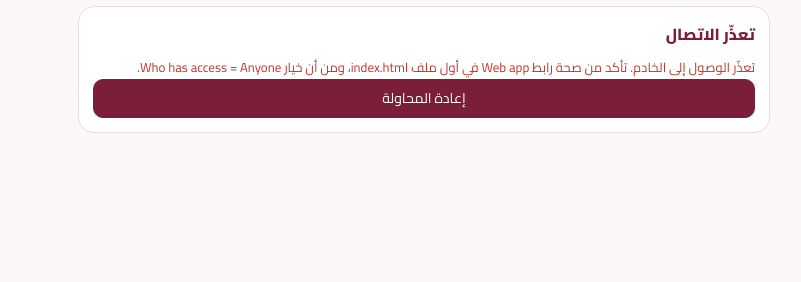
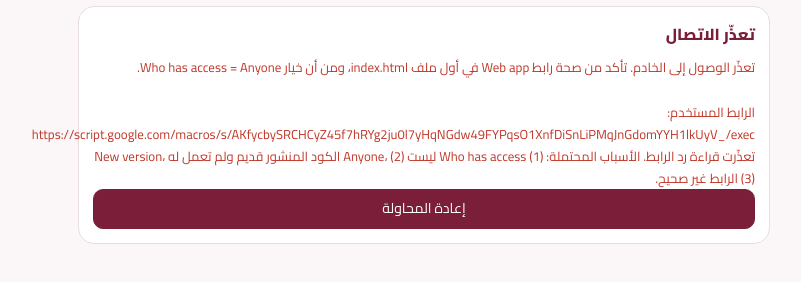
Before and after one commit to Belalnasreldin-lawfirm/Marketing, a plain HTML site: page index.html in a window 1280 px wide. Shown: the part 56-338 px from the top of the page, without its empty margins (216-1017 px from the left). Drawn offline with Linux system fonts and the light colour scheme; no server answers.

Commit message:
Add files via upload

```diff
--- a/index.html
+++ b/index.html
@@ -183,7 +183,7 @@ input[type=color]{width:46px;height:34px;padding:2px}
 <div id="bar" class="hide"><div class="in" id="barin"></div></div>
 <div id="t"></div>
 <script>
-const API_URL='https://script.google.com/macros/s/AKfycbxL96BG32T0v0z0822M7qkZ50Aqn6si8a75mYMpVqo/dev';
+const API_URL='https://script.google.com/macros/s/AKfycbySRCHCyZ45f7hRYg2ju0l7yHqNGdw49FYPqsO1XnfDiSnLiPMqJnGdomYYH1lkUyV_/exec';const BASE=API_URL.trim(),EXPECT='V7';
 const $=id=>document.getElementById(id),E=encodeURIComponent;
 const PN={li:'\u0644\u064a\u0646\u0643\u062f \u0625\u0646',fb:'\u0641\u064a\u0633\u0628\u0648\u0643',ig:'\u0625\u0646\u0633\u062a\u062c\u0631\u0627\u0645',tw:'\u062a\u0648\u064a\u062a\u0631 / X'},RN={chairman:'\u0631\u0626\u064a\u0633 \u0645\u062c\u0644\u0633 \u0627\u0644\u0625\u062f\u0627\u0631\u0629',manager:'\u0645\u062f\u064a\u0631\u0629 \u0627\u0644\u062a\u0633\u0648\u064a\u0642',officer:'\u0645\u0633\u0626\u0648\u0644 \u062a\u0633\u0648\u064a\u0642'};
 const el=(t,c,x)=>{const e=document.createElement(t);if(c)e.className=c;if(x!=null)e.textContent=x;return e};
@@ -194,8 +194,8 @@ let shareLink='',me=null,chans=[],team=[],tasks=[],logo='',logoImg=null,draftImg
 function api(fn,...args){
   const fail=m=>Promise.reject(new Error(m));
   const handle=r=>{if(r&&r.error){if(r.error==='AUTH'&&me){try{localStorage.removeItem('pg_tok')}catch(e){}location.reload()}throw new Error(r.error==='AUTH'?'\u0627\u0646\u062a\u0647\u062a \u0627\u0644\u062c\u0644\u0633\u0629':r.error)}return r&&r.data};
-  if(API_URL.indexOf('https://')===0)
-    return fetch(API_URL,{method:'POST',headers:{'Content-Type':'text/plain;charset=utf-8'},body:JSON.stringify({fn,token:tok,args})})
+  if(BASE.indexOf('https://')===0)
+    return fetch(BASE,{method:'POST',headers:{'Content-Type':'text/plain;charset=utf-8'},body:JSON.stringify({fn,token:tok,args})})
       .then(r=>r.text(),()=>fail('\u062a\u0639\u0630\u0651\u0631 \u0627\u0644\u0648\u0635\u0648\u0644 \u0625\u0644\u0649 \u0627\u0644\u062e\u0627\u062f\u0645. \u062a\u0623\u0643\u062f \u0645\u0646 \u0635\u062d\u0629 \u0631\u0627\u0628\u0637 Web app \u0641\u064a \u0623\u0648\u0644 \u0645\u0644\u0641 index.html\u060c \u0648\u0645\u0646 \u0623\u0646 \u062e\u064a\u0627\u0631 Who has access = Anyone.'))
       .then(t=>{let j;try{j=JSON.parse(t)}catch(e){throw new Error('\u0631\u062f\u0651 \u0627\u0644\u062e\u0627\u062f\u0645 \u063a\u064a\u0631 \u0635\u0627\u0644\u062d. \u0641\u064a Apps Script \u0627\u062e\u062a\u0631 Deploy > Manage deployments > New version > Deploy\u060c \u0648\u062a\u0623\u0643\u062f \u0623\u0646 Who has access = Anyone.')}return handle(j)});
   if(typeof google!=='undefined'&&google.script)
@@ -216,6 +216,23 @@ const toBlob=d=>fetch(d).then(r=>r.blob());
 /* ---------- auth ---------- */
 let setupMode=false;
 let tAt=0;
+function badUrl(){
+  if(BASE.indexOf('https://script.google.com/')!==0||BASE.indexOf('/macros/')<0)return '\u0627\u0644\u0631\u0627\u0628\u0637 \u0627\u0644\u0645\u0648\u0636\u0648\u0639 \u0644\u0627 \u064a\u0634\u0628\u0647 \u0631\u0627\u0628\u0637 Web app. \u064a\u062c\u0628 \u0623\u0646 \u064a\u0628\u062f\u0623 \u0628\u0640 https://script.google.com/ \u0648\u064a\u062d\u062a\u0648\u064a /macros/s/';
+  if(BASE.slice(-5)!=='/exec')return '\u064a\u062c\u0628 \u0623\u0646 \u064a\u0646\u062a\u0647\u064a \u0627\u0644\u0631\u0627\u0628\u0637 \u0628\u0643\u0644\u0645\u0629 /exec (\u0648\u0644\u064a\u0633 /dev \u0623\u0648 \u063a\u064a\u0631\u0647\u0627).';
+  return '';
+}
+async function diag(){
+  const out=['\u0627\u0644\u0631\u0627\u0628\u0637 \u0627\u0644\u0645\u0633\u062a\u062e\u062f\u0645: '+BASE],bad=badUrl();
+  if(bad){out.push(bad);return out.join(String.fromCharCode(10))}
+  try{
+    const r=await fetch(BASE+'?ping=1'),t=await r.text();let j=null;try{j=JSON.parse(t)}catch(e){}
+    if(j&&j.ok){
+      out.push('\u0627\u0644\u062e\u0627\u062f\u0645 \u064a\u0639\u0645\u0644 (\u0625\u0635\u062f\u0627\u0631 \u0627\u0644\u0643\u0648\u062f: '+j.v+').');
+      out.push(j.v===EXPECT?'\u0627\u0644\u0643\u0648\u062f \u0645\u062d\u062f\u0651\u062b\u060c \u0644\u0643\u0646 \u0637\u0644\u0628\u0627\u062a \u0627\u0644\u062a\u0637\u0628\u064a\u0642 \u0645\u0631\u0641\u0648\u0636\u0629: \u0634\u063a\u0651\u0644 \u0627\u0644\u062f\u0627\u0644\u0629 keepWarm \u0645\u0631\u0629 \u0645\u0646 \u0645\u062d\u0631\u0631 Apps Script \u0648\u0627\u0645\u0646\u062d \u0627\u0644\u0623\u0630\u0648\u0646\u0627\u062a\u060c \u062b\u0645 Deploy > Manage deployments > New version > Deploy.':'\u0627\u0644\u0643\u0648\u062f \u0627\u0644\u0645\u0646\u0634\u0648\u0631 \u0623\u0642\u062f\u0645 \u0645\u0646 \u0627\u0644\u0645\u0637\u0644\u0648\u0628: \u0623\u0644\u0635\u0642 Code.gs \u0627\u0644\u062c\u062f\u064a\u062f \u062b\u0645 \u0627\u0639\u0645\u0644 New version.');
+    }else out.push('\u0627\u0644\u0631\u0627\u0628\u0637 \u064a\u0639\u064a\u062f \u0635\u0641\u062d\u0629 \u0648\u0644\u064a\u0633 \u0628\u064a\u0627\u0646\u0627\u062a. \u0628\u062f\u0627\u064a\u0629 \u0627\u0644\u0631\u062f: '+t.split(String.fromCharCode(10)).join(' ').slice(0,90));
+  }catch(e){out.push('\u062a\u0639\u0630\u0651\u0631\u062a \u0642\u0631\u0627\u0621\u0629 \u0631\u062f \u0627\u0644\u0631\u0627\u0628\u0637. \u0627\u0644\u0623\u0633\u0628\u0627\u0628 \u0627\u0644\u0645\u062d\u062a\u0645\u0644\u0629: (1) Who has access \u0644\u064a\u0633\u062a Anyone\u060c (2) \u0627\u0644\u0643\u0648\u062f \u0627\u0644\u0645\u0646\u0634\u0648\u0631 \u0642\u062f\u064a\u0645 \u0648\u0644\u0645 \u062a\u0639\u0645\u0644 \u0644\u0647 New version\u060c (3) \u0627\u0644\u0631\u0627\u0628\u0637 \u063a\u064a\u0631 \u0635\u062d\u064a\u062d.')}
+  return out.join(String.fromCharCode(10));
+}
 function load0(s){tAt=Date.now();chans=s.channels||[];tasks=s.tasks||[];team=(s.users||[]).filter(u=>u.role!=='chairman')}
 async function start(){
   try{
@@ -227,7 +244,8 @@ async function start(){
   }catch(e){
     $('auth').classList.remove('hide');$('at').textContent='\u062a\u0639\u0630\u0651\u0631 \u0627\u0644\u0627\u062a\u0635\u0627\u0644';
     document.querySelectorAll('#auth label,#auth input').forEach(n=>n.classList.add('hide'));
-    $('lerr').textContent=e.message;$('lgo').textContent='\u0625\u0639\u0627\u062f\u0629 \u0627\u0644\u0645\u062d\u0627\u0648\u0644\u0629';$('lgo').onclick=()=>location.reload();
+    $('lerr').style.whiteSpace='pre-wrap';$('lerr').textContent=e.message;$('lgo').textContent='\u0625\u0639\u0627\u062f\u0629 \u0627\u0644\u0645\u062d\u0627\u0648\u0644\u0629';$('lgo').onclick=()=>location.reload();
+    if(BASE.indexOf('https://')===0||BASE)diag().then(t=>{$('lerr').textContent=e.message+String.fromCharCode(10,10)+t});
   }
 }
 function setLogo(d){logo=d;$('lg').src=d;$('lg').classList.remove('hide');loadImg(d).then(i=>{logoImg=i;drawD();try{sync()}catch(e){}}).catch(()=>{})}
```
